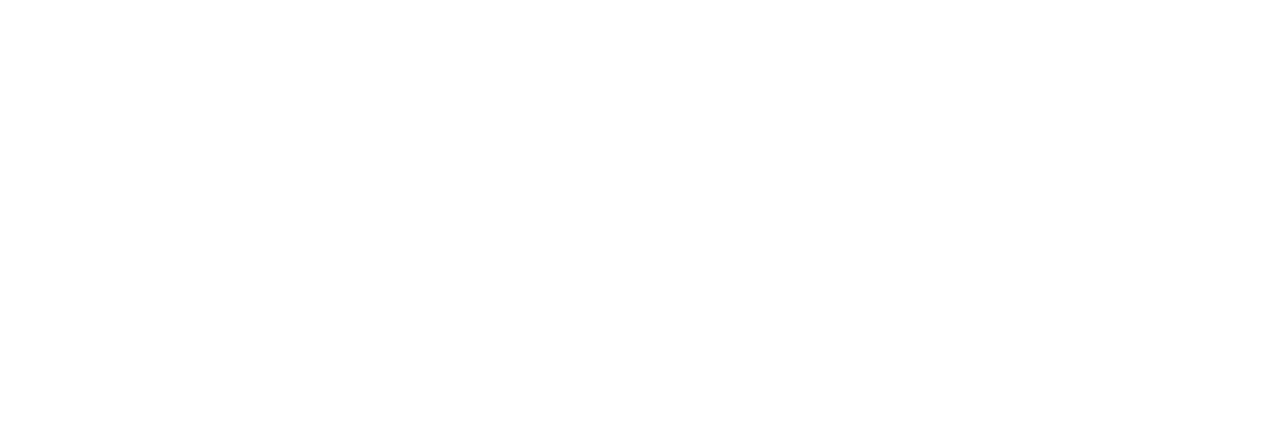
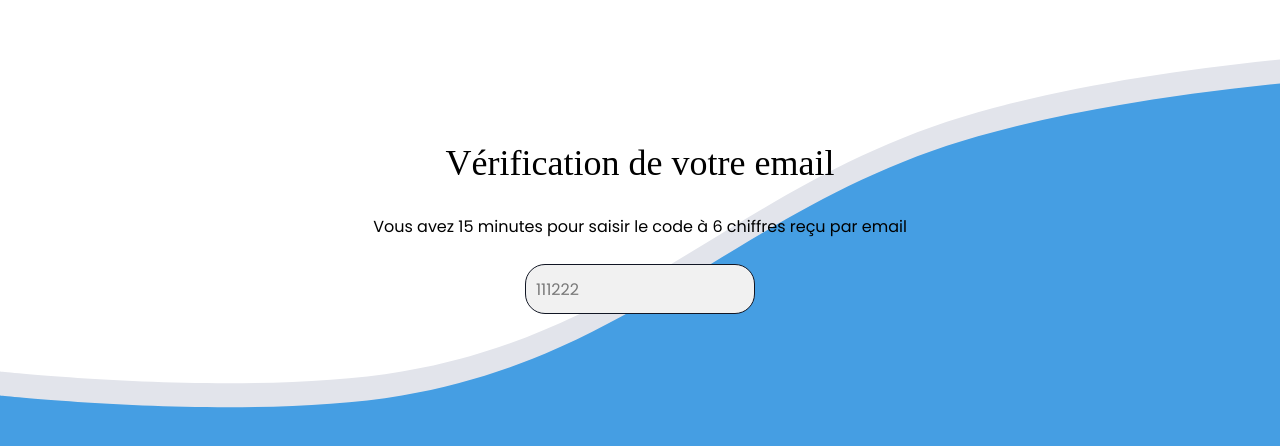
Before and after one commit to ScuBix1/frontend-mydigitalproject, a React (Vite) app: page /email-verification in a window 1280 px wide. Before the commit this address had no page. Shown: the part 150-596 px from the top of the page. Built offline with nearby package versions, Linux system fonts and the light colour scheme; a web font is replaced by a local one.

Commit message:
signup & email verification: start to create email verification page and fix signup design

```diff
--- a/src/App.tsx
+++ b/src/App.tsx
@@ -1,4 +1,5 @@
 import { Route, Routes } from 'react-router-dom';
+import EmailVerification from './pages/EmailVerification/EmailVerification';
 import Loading from './pages/Loading/Loading';
 import Signin from './pages/Signin/Signin';
 import Signup from './pages/Signup/Signup';
@@ -11,6 +12,7 @@ function App() {
         <Route path='/' element={<Loading />} />
         <Route path='/signup' element={<Signup />} />
         <Route path='/signin' element={<Signin />} />
+        <Route path='/email-verification' element={<EmailVerification />} />
       </Route>
     </Routes>
   );
--- a/src/api/tutor/signup/useSignupTutor.ts
+++ b/src/api/tutor/signup/useSignupTutor.ts
@@ -9,7 +9,7 @@ export const useSignupTutor = () => {
   return useMutation({
     mutationFn: (data: SignupTutorDto) => signupTutor(data),
     onSuccess: () => {
-      navigate('/');
+      navigate('/email-verification');
     },
   });
 };
--- a/src/index.css
+++ b/src/index.css
@@ -66,3 +66,10 @@
   font-style: normal;
   font-size: 1.25rem;
 }
+
+.text-annotation {
+  font-family: "Poppins", sans-serif;
+  font-weight: 400;
+  font-style: normal;
+  font-size: 1rem;
+}
--- /dev/null
+++ b/src/pages/EmailVerification/EmailVerification.tsx
@@ -0,0 +1,26 @@
+import clsx from 'clsx';
+import InputText from '../../components/InputText/InputText';
+
+interface EmailVerificationProps {
+  className?: string;
+}
+
+const EmailVerification = (props: EmailVerificationProps) => {
+  const { className } = props;
+  return (
+    <div
+      className={clsx(
+        'min-h-[100dvh] flex flex-col items-center justify-center gap-5',
+        className
+      )}
+    >
+      <h1 className='text-h1'>Vérification de votre email</h1>
+      <p>
+        Vous avez 15 minutes pour saisir le code à 6 chiffres reçu par email
+      </p>
+      <InputText id='codeVerification' placeholder='111222' />
+    </div>
+  );
+};
+
+export default EmailVerification;
--- a/src/pages/Signup/Signup.tsx
+++ b/src/pages/Signup/Signup.tsx
@@ -1,6 +1,5 @@
 import { zodResolver } from '@hookform/resolvers/zod';
 import { useForm } from 'react-hook-form';
-import { useNavigate } from 'react-router-dom';
 import { SignupTutorDto, signupSchema } from '../../api/tutor/signup/schema';
 import { useSignupTutor } from '../../api/tutor/signup/useSignupTutor';
 import Button from '../../components/Button/Button';
@@ -14,20 +13,16 @@ const Signup = () => {
   } = useForm<SignupTutorDto>({
     resolver: zodResolver(signupSchema),
   });
-  const navigate = useNavigate();
 
   const { mutate, isPending, isError, error } = useSignupTutor();
 
   const onSubmit = async (data: SignupTutorDto) => {
     mutate(data);
-    if (!isPending && !isError) {
-      navigate('/');
-    }
   };
 
   return (
     <div className='relative flex flex-col items-center justify-around gap-x-20 min-h-[100dvh]'>
-      <div className=' flex flex-col items-center justify-around gap-x-20 min-h-[80dvh] lg:flex-row'>
+      <div className=' flex flex-col items-center justify-around gap-x-20 w-full min-h-[80dvh] lg:flex-row'>
         <div className='flex flex-col items-center'>
           <h1 className='text-center text-h1 mb-3'>Inscription</h1>
           <form
@@ -87,7 +82,7 @@ const Signup = () => {
         </div>
         <img
           src='/assets/images/signup-illustration.png'
-          className='w-[243px] lg:w-[300px] mt-10 '
+          className='w-[243px] lg:w-[350px] xl:w-[450px] 2xl:w-[600px] mt-10 '
         />
       </div>
     </div>
```
